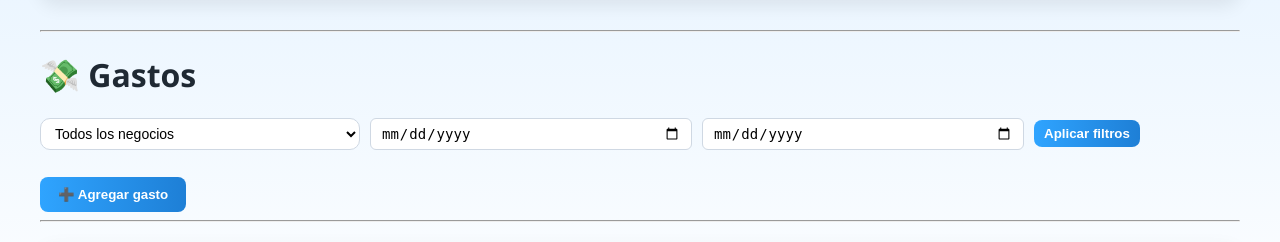
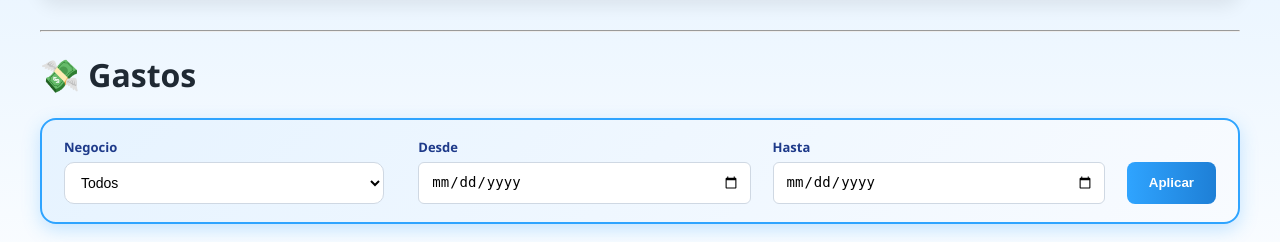
Before and after one commit to JoeRojas1914/Fresh-Steps-, a Flask app: page /gastos in a window 1280 px wide. Shown: the part 112-354 px from the top of the page. Run offline with Flask 3, Linux system fonts and the light colour scheme; data that the repository does not hold is empty.

Commit message:
Adicion de filtros a cliente y cambio en estilo

```diff
--- a/app.py
+++ b/app.py
@@ -192,10 +192,13 @@ def eliminar_cliente(id_cliente):
 
 @app.route("/clientes/<int:id_cliente>")
 def ver_cliente(id_cliente):
+    id_negocio = request.args.get("id_negocio")
+    fecha_inicio = request.args.get("fecha_inicio")
+    fecha_fin = request.args.get("fecha_fin")
+
     pagina = request.args.get("pagina", 1, type=int)
     pedidos_por_pagina = 5
     inicio = (pagina - 1) * pedidos_por_pagina
-
 
     conn = get_connection()
     cursor = conn.cursor(dictionary=True)
@@ -208,20 +211,39 @@ def ver_cliente(id_cliente):
     cursor.close()
     conn.close()
 
-
     conn = get_connection()
     cursor = conn.cursor()
-    cursor.execute("SELECT COUNT(*) FROM venta WHERE id_cliente = %s", (id_cliente,))
+
+    sql_count = """
+        SELECT COUNT(*)
+        FROM venta
+        WHERE id_cliente = %s
+    """
+    params = [id_cliente]
+
+    if id_negocio:
+        sql_count += " AND id_negocio = %s"
+        params.append(id_negocio)
+
+    if fecha_inicio:
+        sql_count += " AND fecha_recibo >= %s"
+        params.append(fecha_inicio)
+
+    if fecha_fin:
+        sql_count += " AND fecha_recibo <= %s"
+        params.append(fecha_fin)
+
+    cursor.execute(sql_count, params)
     total_pedidos = cursor.fetchone()[0]
     cursor.close()
     conn.close()
 
     total_paginas = (total_pedidos + pedidos_por_pagina - 1) // pedidos_por_pagina
 
-
     conn = get_connection()
     cursor = conn.cursor(dictionary=True)
-    cursor.execute("""
+
+    sql = """
         SELECT
             v.id_venta,
             v.fecha_recibo,
@@ -233,25 +255,47 @@ def ver_cliente(id_cliente):
         FROM venta v
         LEFT JOIN negocio n ON v.id_negocio = n.id_negocio
         WHERE v.id_cliente = %s
+    """
+    params = [id_cliente]
+
+    if id_negocio:
+        sql += " AND v.id_negocio = %s"
+        params.append(id_negocio)
+
+    if fecha_inicio:
+        sql += " AND v.fecha_recibo >= %s"
+        params.append(fecha_inicio)
+
+    if fecha_fin:
+        sql += " AND v.fecha_recibo <= %s"
+        params.append(fecha_fin)
+
+    sql += """
         ORDER BY v.fecha_recibo DESC
         LIMIT %s OFFSET %s
-    """, (id_cliente, pedidos_por_pagina, inicio))
+    """
+    params.extend([pedidos_por_pagina, inicio])
+
+    cursor.execute(sql, params)
     pedidos = cursor.fetchall()
     cursor.close()
     conn.close()
 
-
     for p in pedidos:
         p["detalles"] = obtener_detalles_venta(p["id_venta"])
+
+    negocios = obtener_negocios()
 
     return render_template(
         "cliente_perfil.html",
         cliente=cliente,
         total_pedidos=total_pedidos,
         pedidos=pedidos,
+        negocios=negocios,
         pagina=pagina,
         total_paginas=total_paginas
     )
+
 
 
 
--- a/static/styles.css
+++ b/static/styles.css
@@ -1574,3 +1574,91 @@ button:disabled:hover {
 .search-form button {
     padding: 6px 10px;
 }
+
+/* ====== FILTRO DE HISTORIAL ====== */
+.filtro-box {
+    margin-bottom: 30px;
+    padding: 18px 22px;
+
+    background: linear-gradient(135deg, #e6f3ff, #f8fbff);
+    border: 2px solid #2fa4ff;
+    border-radius: 16px;
+
+    box-shadow: 0 6px 18px rgba(47, 164, 255, 0.25);
+}
+
+.filtro-row {
+    display: flex;
+    align-items: flex-end;
+    gap: 22px;
+    flex-wrap: wrap;
+    width: 100%;
+}
+
+.filtro-item {
+    display: flex;
+    flex-direction: column;
+    gap: 6px;
+    flex: 1;
+    min-width: 220px;
+}
+
+.filtro-item label {
+    font-size: 13px;
+    font-weight: 700;
+    color: #1e3a8a;
+}
+
+.filtro-item select,
+.filtro-item input[type="date"] {
+    width: 100%;
+    height: 42px;
+    padding: 8px 12px;
+    box-sizing: border-box;
+}
+
+
+.filtro-actions {
+    display: flex;
+    align-items: flex-end;
+    gap: 12px;
+    flex: 0 0 auto;
+}
+
+.filtro-actions button {
+    margin-top: 0;
+    height: 42px;
+    padding: 0 22px;
+    white-space: nowrap;
+}
+
+.filtro-actions a {
+    font-weight: 600;
+    text-decoration: none;
+    color: #1e7fd6;
+}
+
+.filtro-actions a:hover {
+    text-decoration: underline;
+}
+
+.filtro-item input[type="date"] {
+    height: 42px;
+    padding: 8px 12px;
+    line-height: 1.2;
+    box-sizing: border-box;
+}
+
+.filtro-item input[type="date"]::-webkit-datetime-edit {
+    padding: 0;
+}
+
+.filtro-item input[type="date"]::-webkit-calendar-picker-indicator {
+    margin: 0;
+    padding: 0;
+    cursor: pointer;
+}
+
+.filtro-row {
+    gap: 22px;
+}
--- a/templates/gastos.html
+++ b/templates/gastos.html
@@ -6,10 +6,16 @@
 
 <h1>💸 Gastos</h1>
 
-<form method="GET" action="{{ url_for('gastos') }}" class="search-form filtros">
+<form method="GET"
+      action="{{ url_for('gastos') }}"
+      class="filtro-box">
 
+  <div class="filtro-row">
+
+    <div class="filtro-item">
+      <label>Negocio</label>
       <select name="id_negocio">
-        <option value="">Todos los negocios</option>
+        <option value="">Todos</option>
         {% for n in negocios %}
           <option value="{{ n.id_negocio }}"
             {% if request.args.get('id_negocio') == n.id_negocio|string %}
@@ -20,20 +26,37 @@
           </option>
         {% endfor %}
       </select>
+    </div>
 
+    <div class="filtro-item">
+      <label>Desde</label>
       <input
         type="date"
         name="fecha_inicio"
         value="{{ request.args.get('fecha_inicio', '') }}"
       >
+    </div>
 
+    <div class="filtro-item">
+      <label>Hasta</label>
       <input
         type="date"
         name="fecha_fin"
         value="{{ request.args.get('fecha_fin', '') }}"
       >
+    </div>
 
-    <button type="submit">Aplicar filtros</button>
+    <div class="filtro-actions">
+      <button type="submit">Aplicar</button>
+
+      {% if request.args.get('id_negocio') or request.args.get('fecha_inicio') or request.args.get('fecha_fin') %}
+        <a href="{{ url_for('gastos') }}">
+          Limpiar
+        </a>
+      {% endif %}
+    </div>
+
+  </div>
 </form>
 
 
```
Also changed, not shown: templates/cliente_perfil.html (+56 -3 lines). Lines whose indentation alone changed are shown as unchanged.
